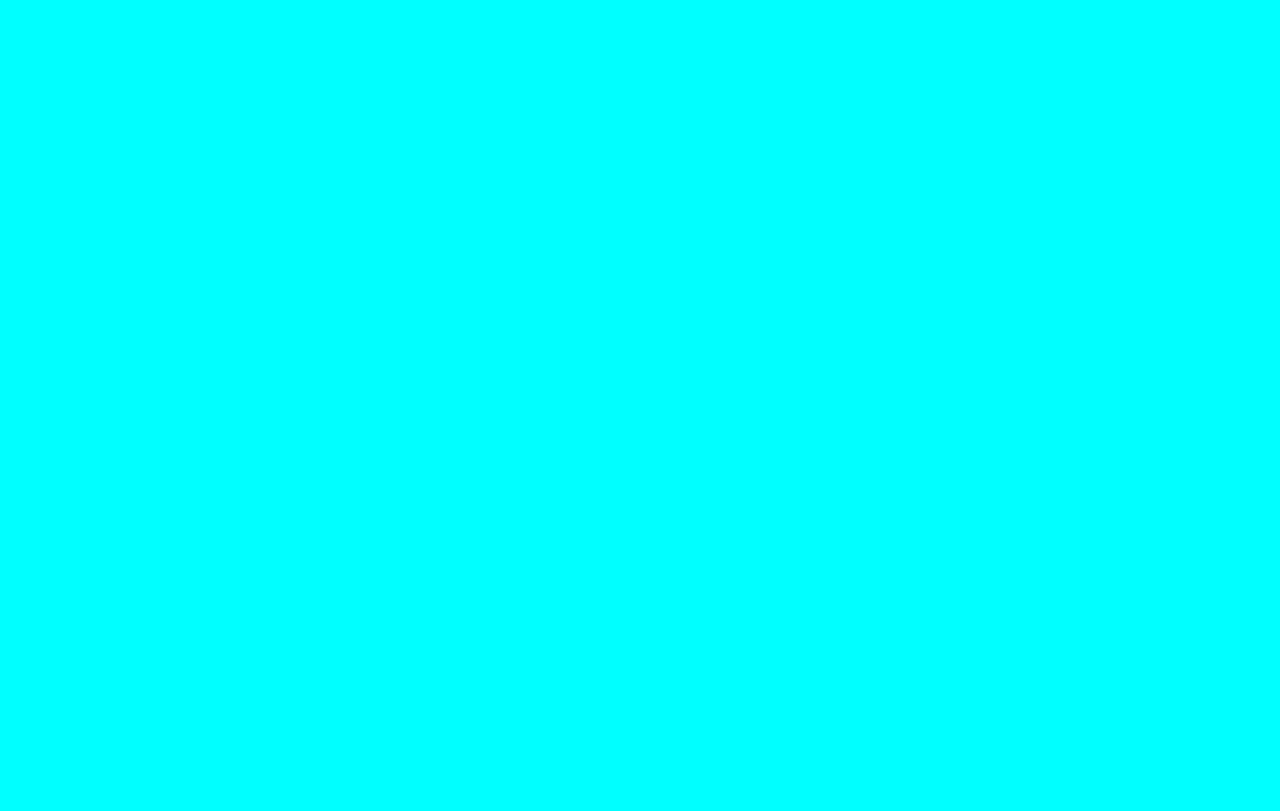
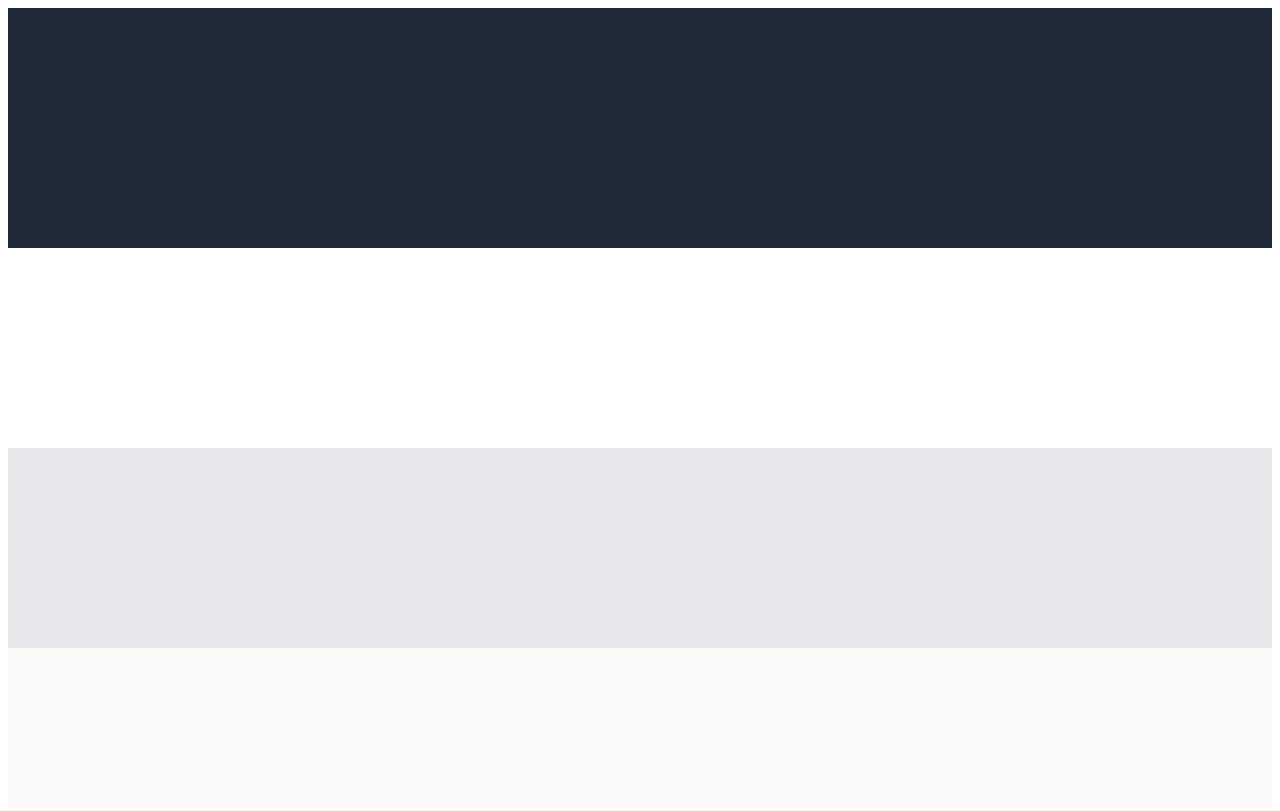
Before and after one commit to A-Bago/Landing-Page, a plain HTML site: page index.html in a window 1280 px wide. Drawn offline with Linux system fonts and the light colour scheme.

Commit message:
blueprint of the page

```diff
--- a/css/style.css
+++ b/css/style.css
@@ -1,3 +1,32 @@
+:root{
+    --primary-background-color : #1f2937;
+    --secondary-color: #E5e7eb;
+    --primary-text-color: #f9faf8;
+    --secondary-text-color: #E5e7eb;
+    --btn-color: #3882f6;
+
+
+}
 body{
-    background-color: aqua;
+    height: 100vh;
 }
+header{
+    background: var(--primary-background-color);
+    height: 30%;
+}
+
+main{
+    height: 50%;
+}
+footer{
+    height: 20%;
+    background: var(--primary-text-color);
+}
+.information-container{
+    height: 50%;
+
+}
+.message-container{
+    background: var(--secondary-text-color);
+    height: 50%;
+}
--- a/index.html
+++ b/index.html
@@ -7,10 +7,22 @@
     <meta name="viewport" content="width=device-width, initial-scale=1.0">
     <title>Document</title>
     <link rel="stylesheet" href="css/style.css">
+    <link rel="preconnect" href="https://fonts.googleapis.com">
+    <link rel="preconnect" href="https://fonts.gstatic.com" crossorigin>
+    <link href="https://fonts.googleapis.com/css2?family=Roboto:wght@1,300;1,900&display=swap" rel="stylesheet">
 </head>
 
 <body>
+    <header>
 
+    </header>
+    <main>
+        <div class="information-container"></div>
+        <div class="message-container"></div>
+    </main>
+    <footer>
+
+    </footer>
 </body>
 
 </html>
```
